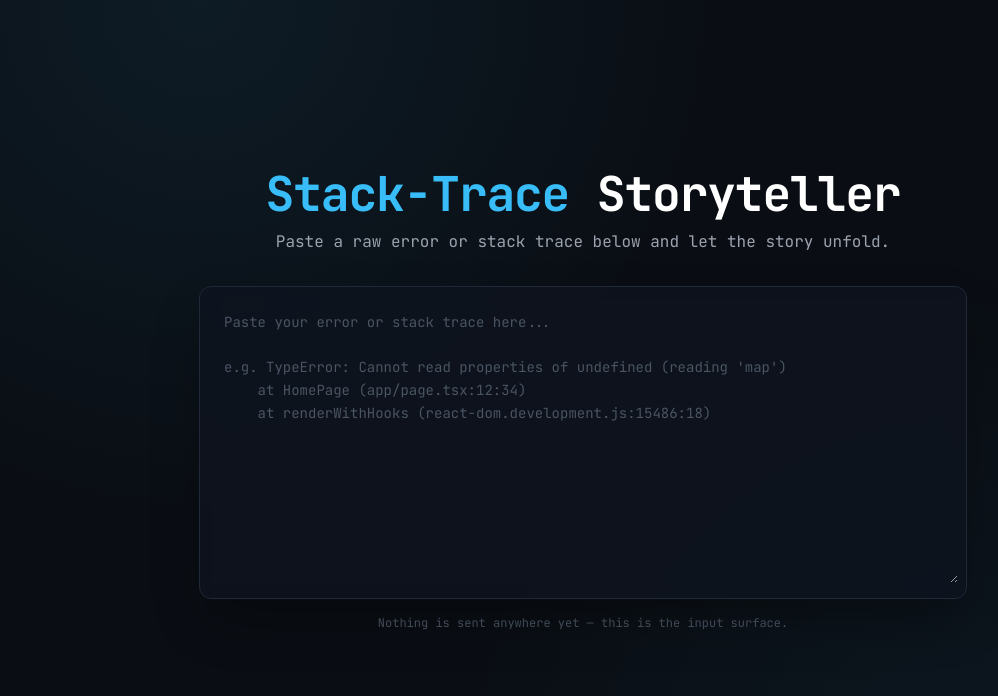
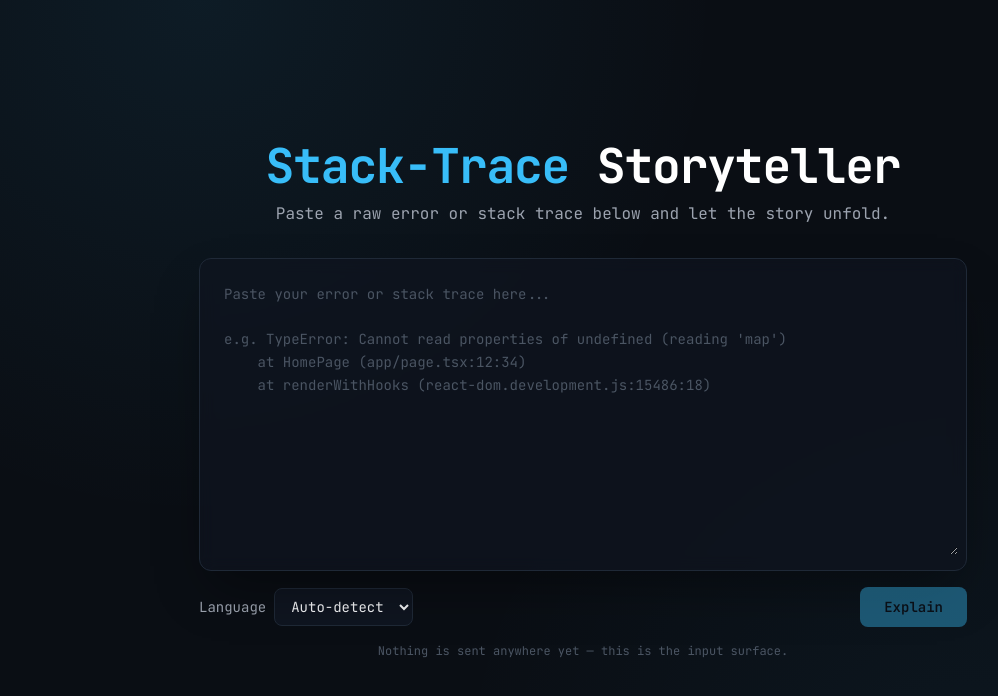
Before and after one commit to Muhammad-Tahaa-Awan/stack-trace-storyteller, a Next.js app: page / in a window 1280 px wide. Shown: the top 696 px of the page, without its empty margins (57-1055 px from the left). Built offline with nearby package versions, Linux system fonts and the light colour scheme.

Commit message:
feat: build stack trace input section with language select and explain button

```diff
--- a/app/page.tsx
+++ b/app/page.tsx
@@ -1,4 +1,38 @@
+"use client";
+
+import { useState } from "react";
+
+const LANGUAGES = [
+  { value: "auto", label: "Auto-detect" },
+  { value: "javascript", label: "JavaScript" },
+  { value: "typescript", label: "TypeScript" },
+  { value: "python", label: "Python" },
+  { value: "java", label: "Java" },
+  { value: "go", label: "Go" },
+  { value: "rust", label: "Rust" },
+  { value: "other", label: "Other" },
+] as const;
+
 export default function Home() {
+  const [trace, setTrace] = useState("");
+  const [language, setLanguage] = useState<string>("auto");
+  const [isLoading, setIsLoading] = useState(false);
+
+  const isEmpty = trace.trim().length === 0;
+  const canSubmit = !isEmpty && !isLoading;
+
+  async function handleExplain() {
+    if (!canSubmit) return;
+
+    setIsLoading(true);
+    try {
+      // Wiring for the explain request lands in a later phase.
+      await new Promise((resolve) => setTimeout(resolve, 1200));
+    } finally {
+      setIsLoading(false);
+    }
+  }
+
   return (
     <main className="flex min-h-screen flex-col items-center justify-center px-4 py-16">
       <div className="w-full max-w-3xl">
@@ -14,12 +48,48 @@ export default function Home() {
         <div className="rounded-xl border border-terminal-border bg-terminal-panel/70 p-2 shadow-2xl shadow-black/40 backdrop-blur">
           <textarea
             aria-label="Error or stack trace"
+            value={trace}
+            onChange={(event) => setTrace(event.target.value)}
             placeholder={
               "Paste your error or stack trace here...\n\ne.g. TypeError: Cannot read properties of undefined (reading 'map')\n    at HomePage (app/page.tsx:12:34)\n    at renderWithHooks (react-dom.development.js:15486:18)"
             }
             spellCheck={false}
             className="h-72 w-full resize-y rounded-lg bg-transparent p-4 font-mono text-sm leading-relaxed text-gray-100 placeholder:text-gray-600 focus:outline-none"
           />
+        </div>
+
+        <div className="mt-4 flex flex-col gap-3 sm:flex-row sm:items-center sm:justify-between">
+          <label className="flex items-center gap-2 text-sm text-gray-400">
+            <span>Language</span>
+            <select
+              aria-label="Source language"
+              value={language}
+              onChange={(event) => setLanguage(event.target.value)}
+              className="rounded-lg border border-terminal-border bg-terminal-panel px-3 py-2 font-mono text-sm text-gray-100 focus:border-terminal-accent focus:outline-none"
+            >
+              {LANGUAGES.map((lang) => (
+                <option key={lang.value} value={lang.value}>
+                  {lang.label}
+                </option>
+              ))}
+            </select>
+          </label>
+
+          <button
+            type="button"
+            onClick={handleExplain}
+            disabled={!canSubmit}
+            aria-busy={isLoading}
+            className="inline-flex items-center justify-center gap-2 rounded-lg bg-terminal-accent px-6 py-2.5 text-sm font-semibold text-terminal-bg transition-colors hover:bg-sky-300 focus:outline-none focus:ring-2 focus:ring-terminal-accent focus:ring-offset-2 focus:ring-offset-terminal-bg disabled:cursor-not-allowed disabled:opacity-40"
+          >
+            {isLoading && (
+              <span
+                aria-hidden="true"
+                className="h-4 w-4 animate-spin rounded-full border-2 border-terminal-bg/40 border-t-terminal-bg"
+              />
+            )}
+            {isLoading ? "Explaining..." : "Explain"}
+          </button>
         </div>
 
         <p className="mt-4 text-center text-xs text-gray-600">
```
